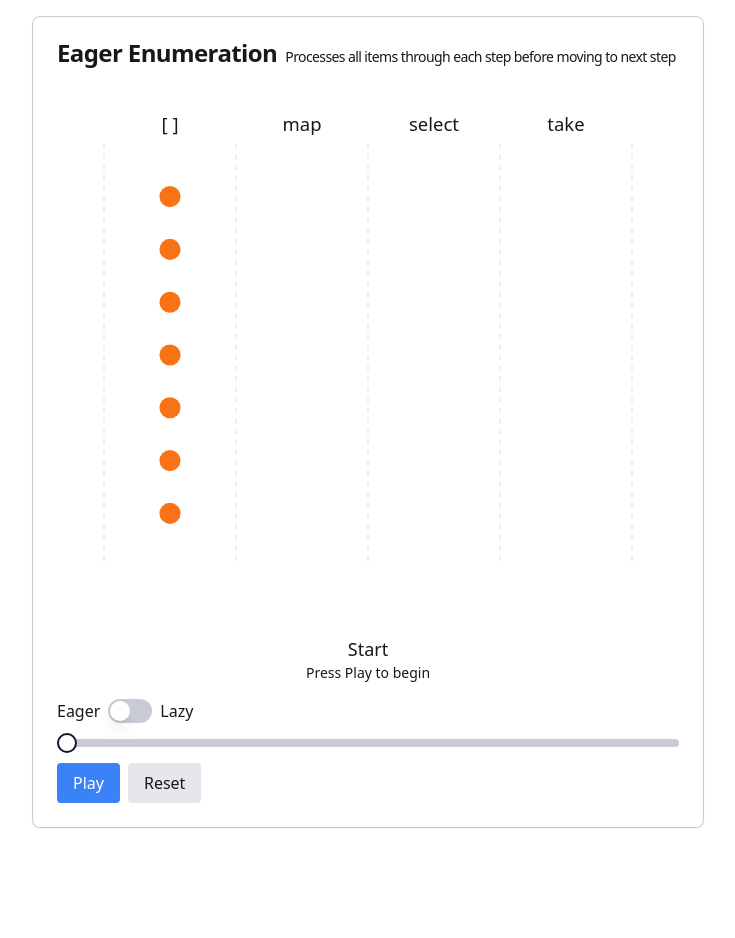
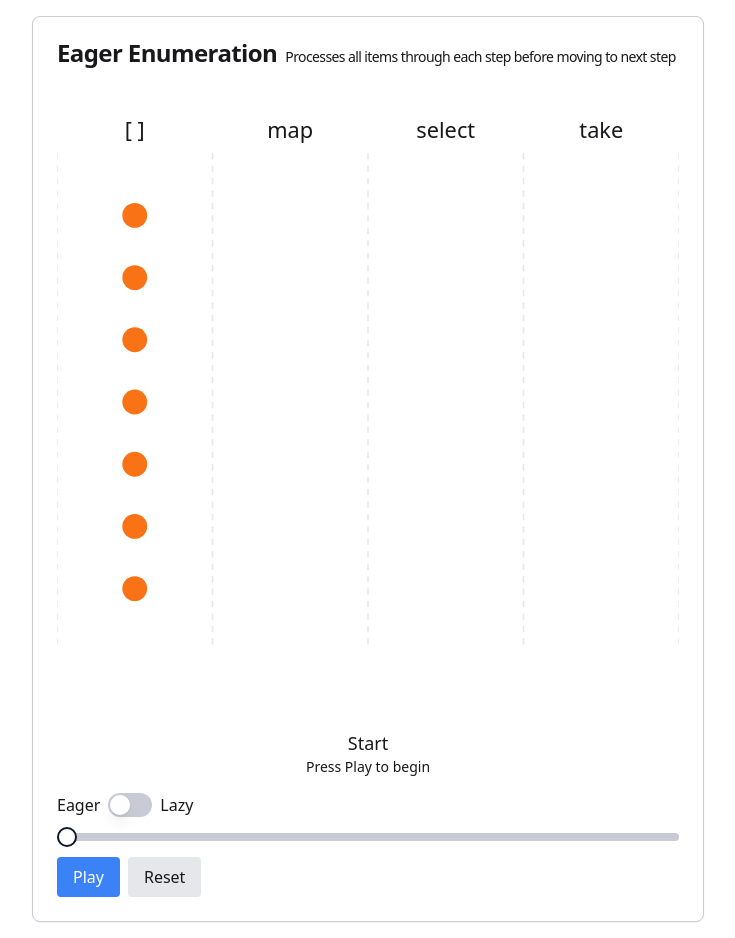
Before and after one commit to joyofrails/ruby-enumeration-demo, a React (Vite) app: page / in a window 1280 px wide. Shown: the whole page, without its empty margins (272-1007 px from the left). Before the commit the page ends 844 px from the top, so only its background shows below. Built offline with nearby package versions, Linux system fonts and the light colour scheme.

Commit message:
Remove height constraint

```diff
--- a/src/components/EnumerationDemo.tsx
+++ b/src/components/EnumerationDemo.tsx
@@ -540,7 +540,7 @@ const EnumerationDemo: React.FC<EnumerationDemoProps> = ({
         </CardTitle>
       </CardHeader>
       <CardContent>
-        <svg viewBox='0 0 400 400' className='w-full h-33 mb-4'>
+        <svg viewBox='0 0 400 400' className='w-full mb-4'>
           {columns.map((col, i) => (
             <text
               key={i}
--- a/src/index.css
+++ b/src/index.css
@@ -120,10 +120,6 @@
 }
 
 /* Add responsive utilities */
-.h-33 {
-  height: 33rem;
-}
-
 .w-full {
   width: 100%;
 }
```
